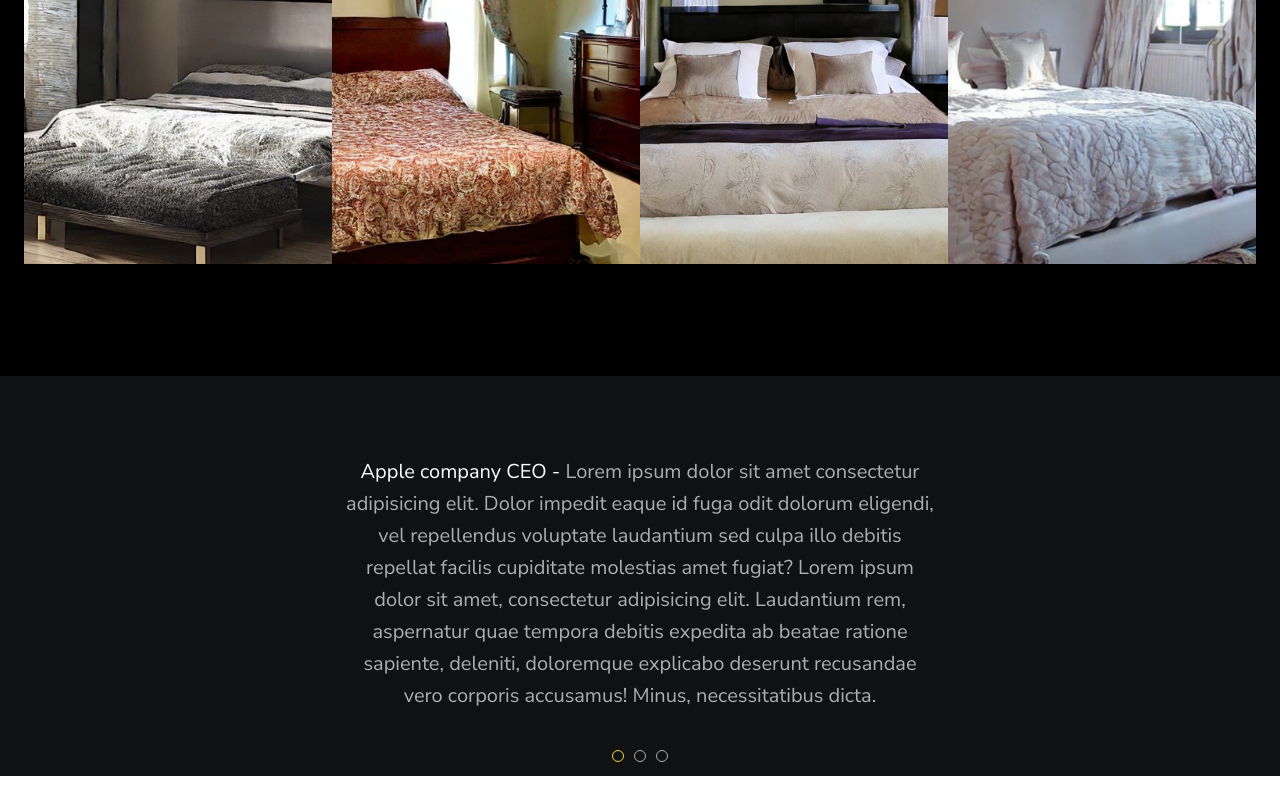
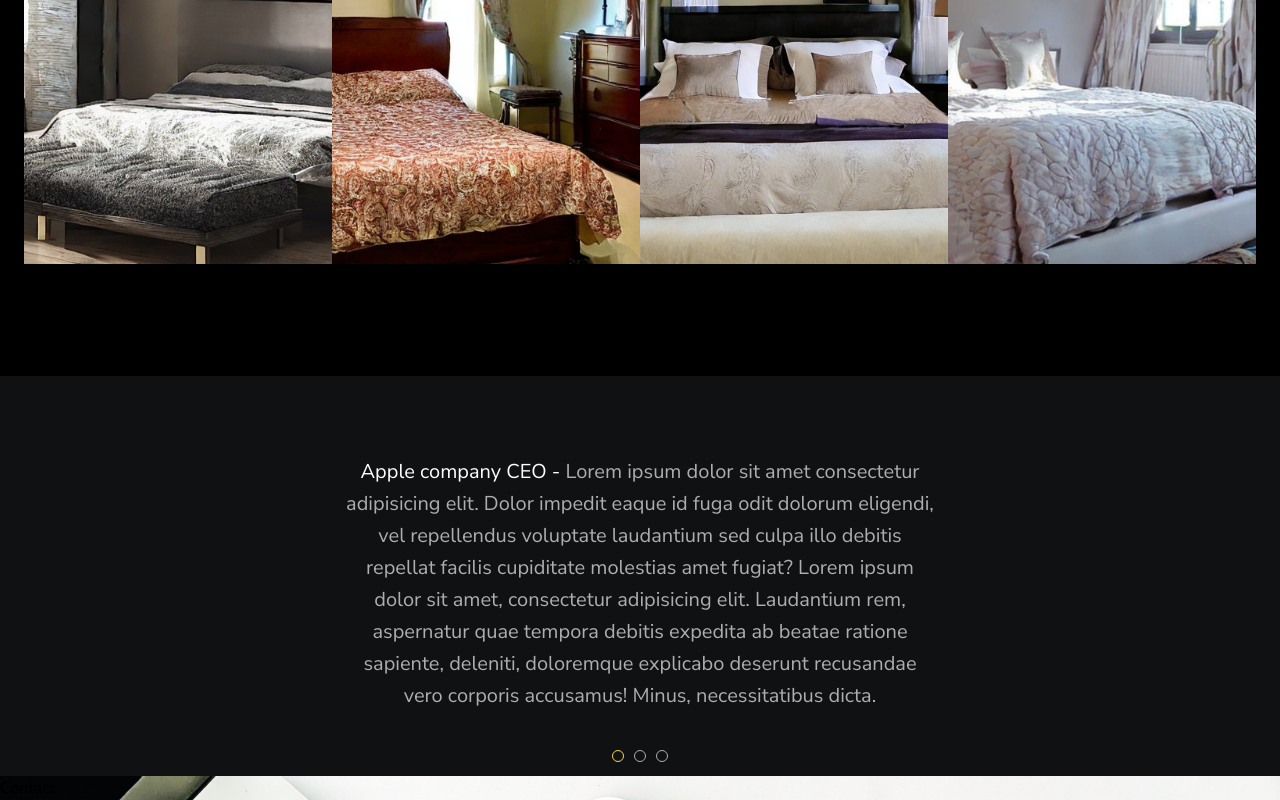
Before and after one commit to filippebr/personal-portfolio, a Next.js app: page / in a window 1280 px wide. Shown: the part 2829-3629 px from the top of the page. Before the commit the page ends 3605 px from the top, so only its background shows below. Built offline with nearby package versions, Linux system fonts and the light colour scheme.

Commit message:
beginning contact component

```diff
--- a/src/app/page.tsx
+++ b/src/app/page.tsx
@@ -4,6 +4,7 @@ import Banner from '@/components/Banner'
 import Offers from '@/components/Offers'
 import Testimonial from '@/components/Testimonial'
 import Works from '@/components/Works'
+import Contact from '@/components/Contact'
 
 const Home = () => {
   return (
@@ -14,6 +15,7 @@ const Home = () => {
         <Offers />
         <Works />
         <Testimonial />
+        <Contact />
       </div>
     </>
   )
--- /dev/null
+++ b/src/components/Contact.tsx
@@ -0,0 +1,11 @@
+import React from 'react'
+
+function Contact() {
+  return (
+    <div className="w-full h-[800] bg-contact-image bg-no-repeat bg-cover">
+      Contact
+    </div>
+  )
+}
+
+export default Contact
```
